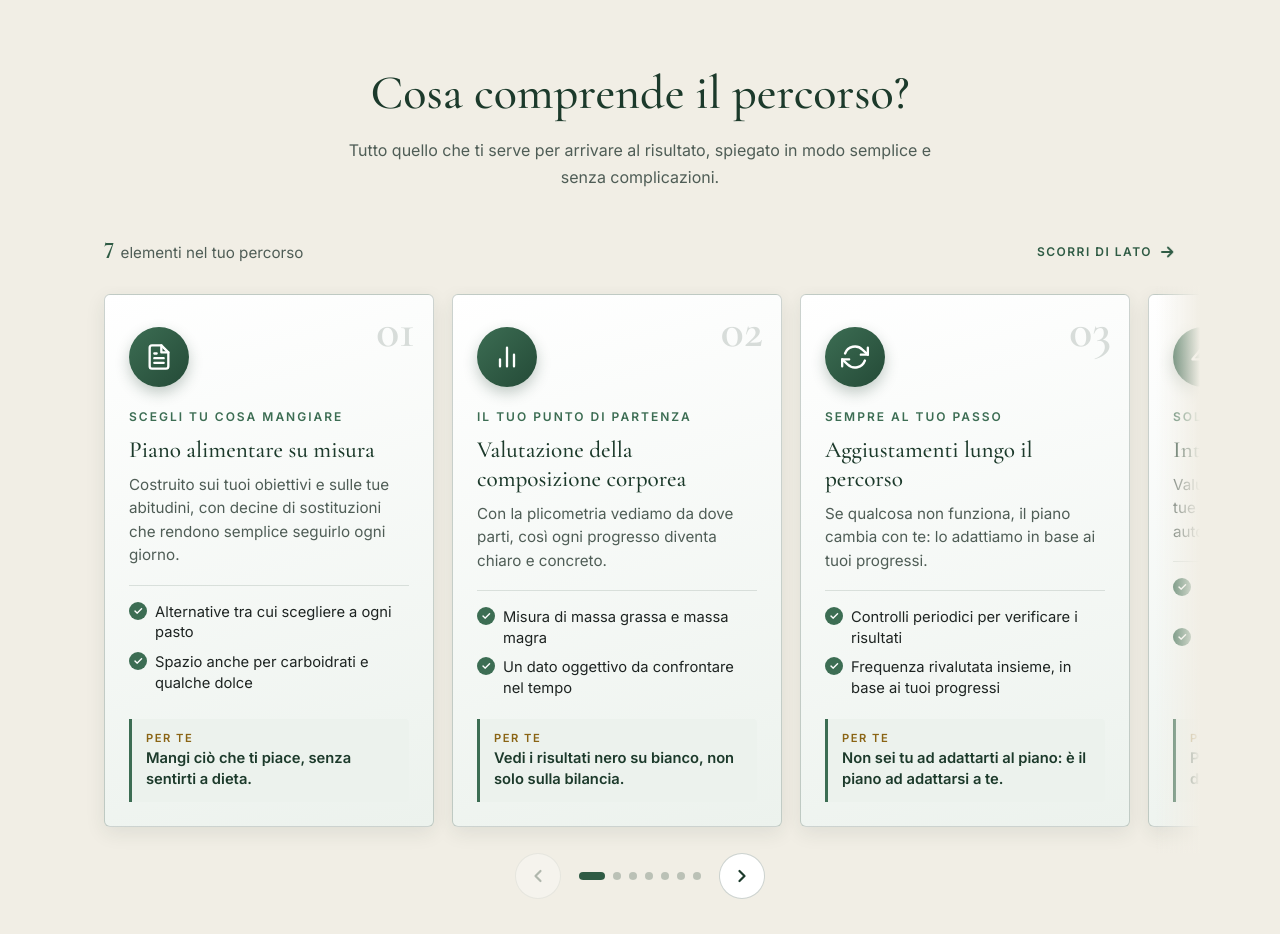
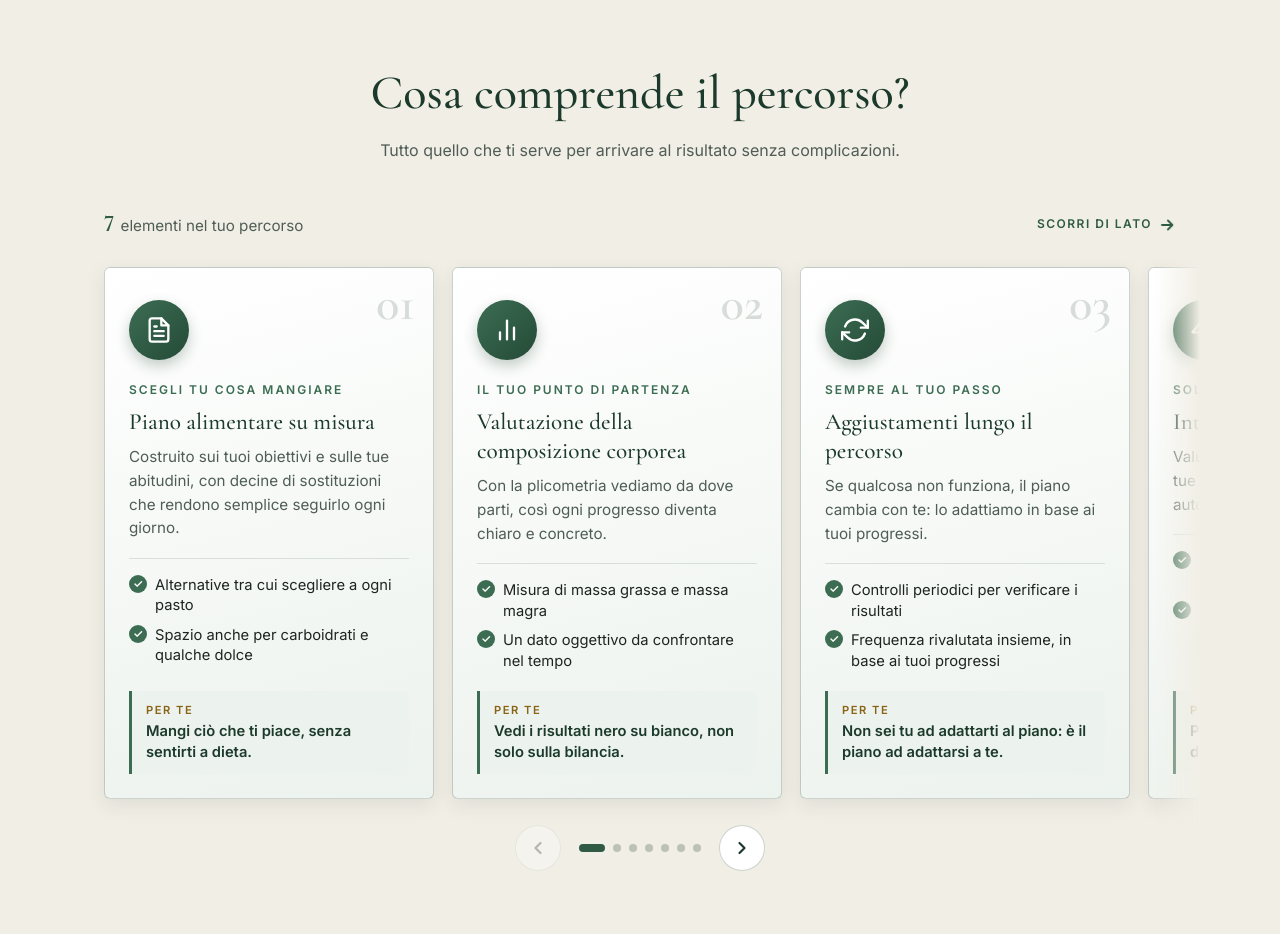
Before and after one commit to lorenzorizzi1209/sofiafenzi-dietista, a plain HTML site: page index.html in a window 1280 px wide. Shown: the part 3440-4374 px from the top of the page. Drawn offline with nearby package versions, Linux system fonts and the light colour scheme.

Commit message:
Accorcia il sottotitolo di Cosa comprende il percorso
Co-Authored-By: Claude Sonnet 5.5 <noreply@anthropic.com>

```diff
--- a/index.html
+++ b/index.html
@@ -160,7 +160,7 @@
 <section class="offer-content includes" id="cosa-comprende">
   <div class="container">
     <h2 class="section-title">Cosa comprende il percorso?</h2>
-    <p class="section-subtitle">Tutto quello che ti serve per arrivare al risultato, spiegato in modo semplice e senza complicazioni.</p>
+    <p class="section-subtitle">Tutto quello che ti serve per arrivare al risultato senza complicazioni.</p>
     <div class="inc-carousel reveal" role="region" aria-roledescription="carosello" aria-label="Cosa comprende il percorso">
       <div class="inc-top">
         <span class="inc-count"><strong>7</strong> elementi nel tuo percorso</span>
```
